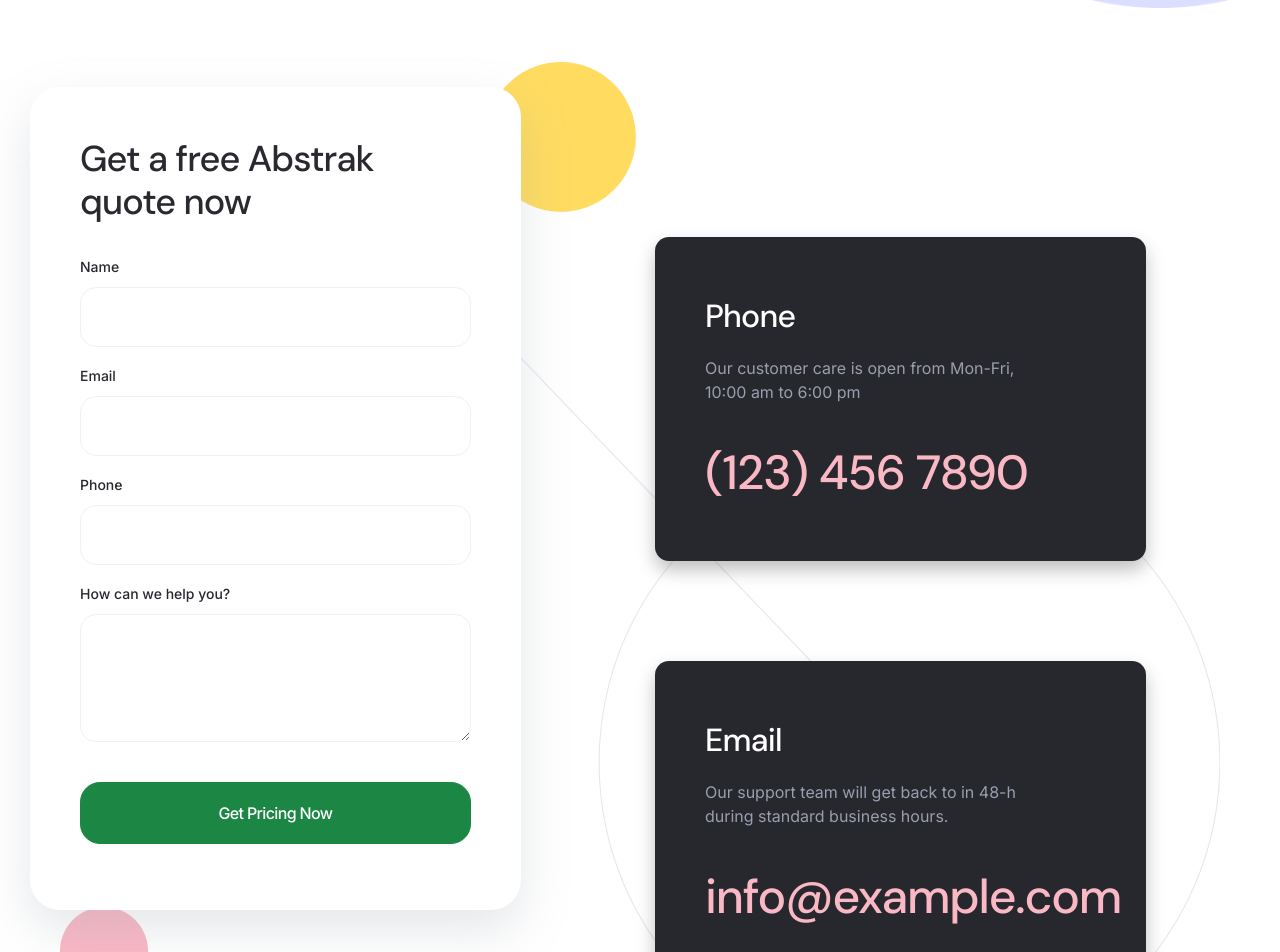
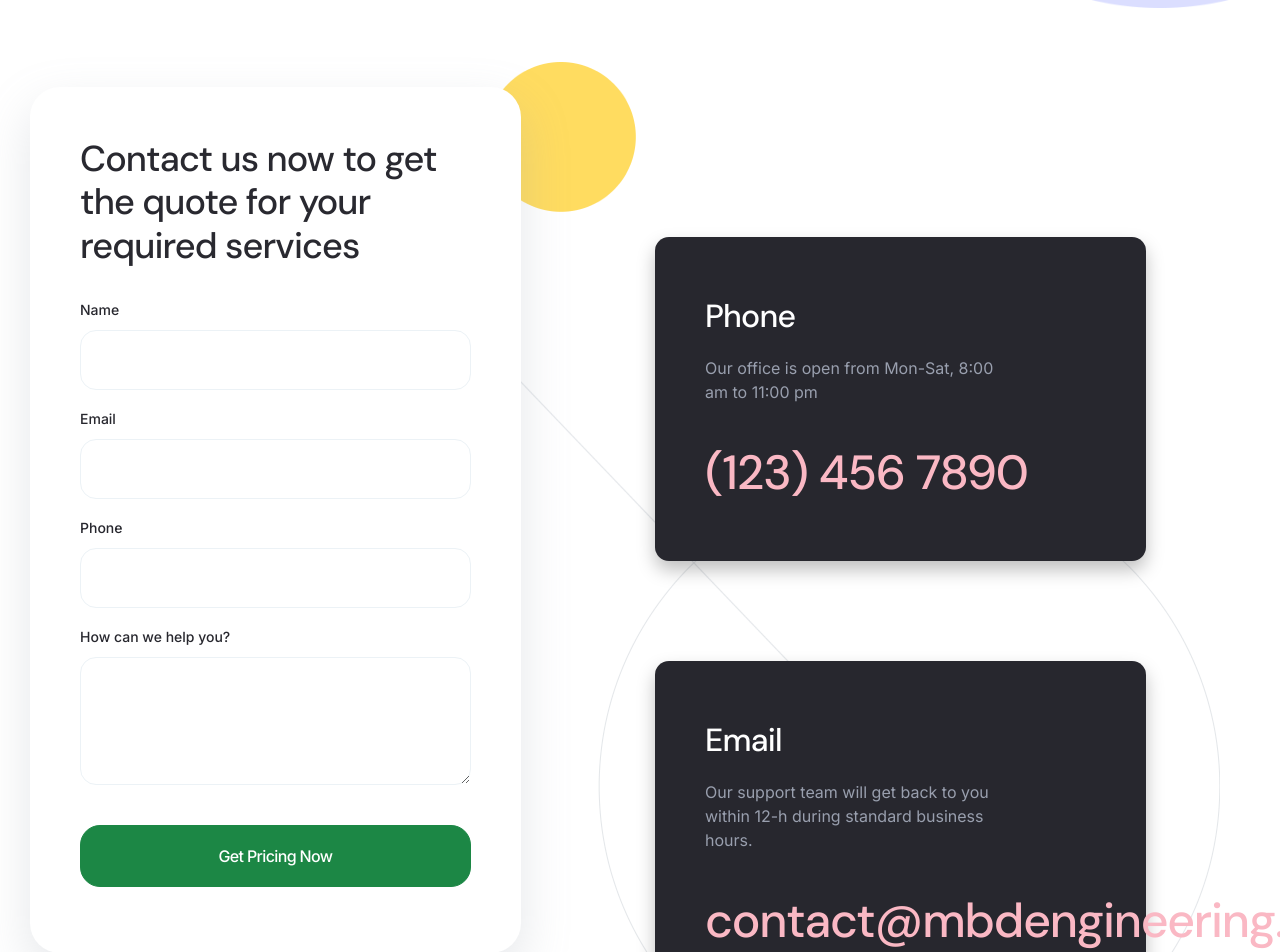
Before and after one commit to Haizom-Studio/Website-template, a Next.js app: page /contact-us in a window 1280 px wide. Shown: the part 500-1452 px from the top of the page. Built offline with nearby package versions, Linux system fonts and the light colour scheme.

Commit message:
updated contact us page

```diff
--- a/src/app/contact-us/page.tsx
+++ b/src/app/contact-us/page.tsx
@@ -14,23 +14,23 @@
           <div className="row">
             <div className="col-xl-5 col-lg-6">
               <div className="contact-form-box shadow-box mb--30">
-                <h3 className="title">Get a free Abstrak quote now</h3>
+                <h3 className="title">Contact us now to get the quote for your required services</h3>
                 <FormTwo />
               </div>
             </div>
             <div className="col-xl-5 col-lg-6 offset-xl-1">
               <div className="contact-info mb--100 mb_md--30 mt_md--0 mt--150">
                 <h4 className="title">Phone</h4>
-                <p>Our customer care is open from Mon-Fri, 10:00 am to 6:00 pm</p>
+                <p>Our office is open from Mon-Sat, 8:00 am to 11:00 pm</p>
                 <h4 className="phone-number">
                   <a href="tel:1234567890">(123) 456 7890</a>
                 </h4>
               </div>
               <div className="contact-info mb--30">
                 <h4 className="title">Email</h4>
-                <p>Our support team will get back to in 48-h during standard business hours.</p>
+                <p>Our support team will get back to you within 12-h during standard business hours.</p>
                 <h4 className="phone-number">
-                  <a href="mailto:info@example.com">info@example.com</a>
+                  <a href="mailto:contact@mbdengineering.com">contact@mbdengineering.com</a>
                 </h4>
               </div>
             </div>
```
